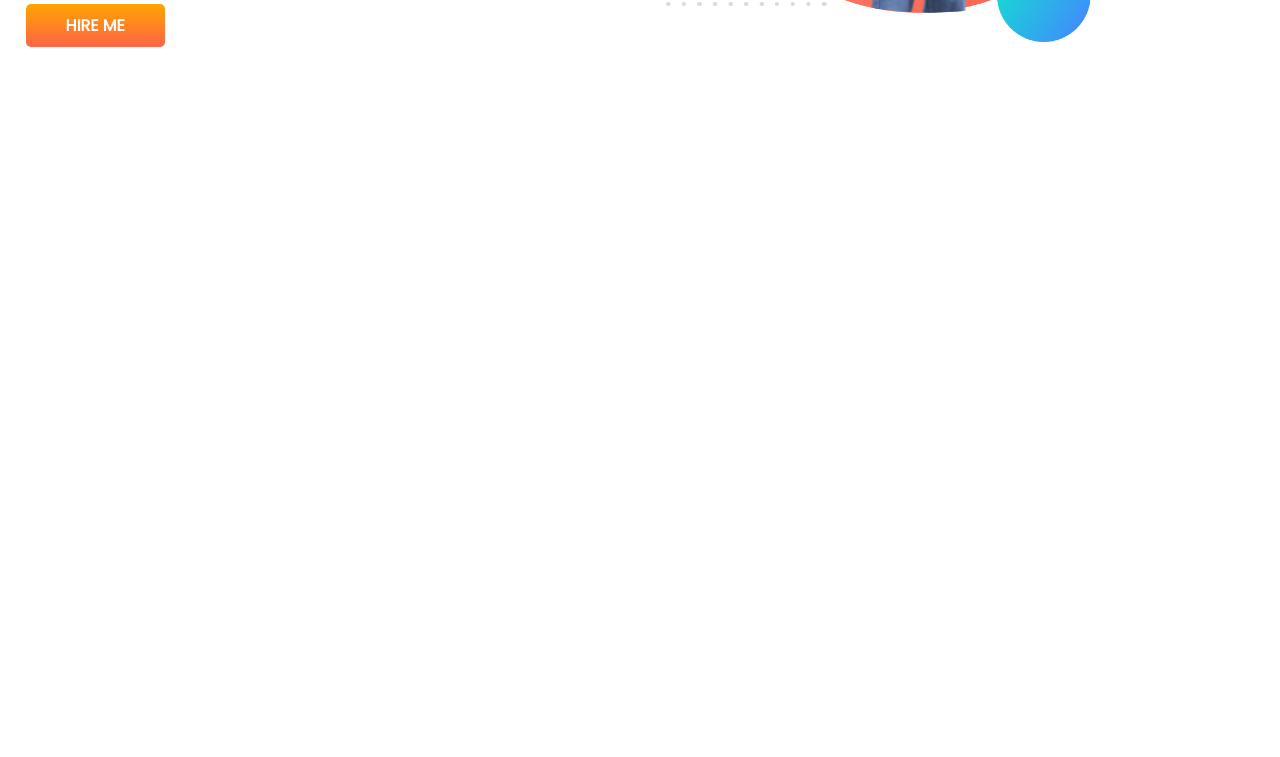
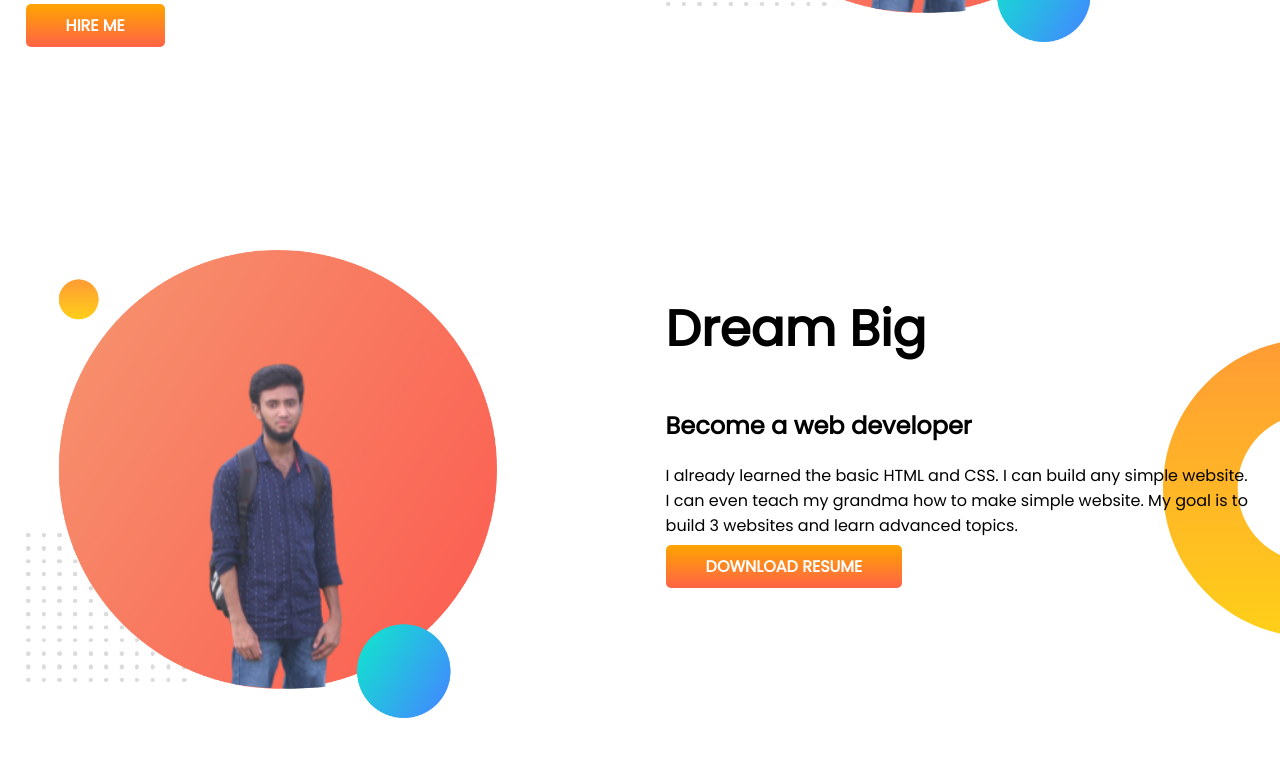
Before and after one commit to Yeasin-Arafat-01/practice-portfolio, a plain HTML site: page index.html in a window 1280 px wide. Shown: the part 451-1208 px from the top of the page. Before the commit the page ends 800 px from the top, so only its background shows below. Drawn offline with Linux system fonts and the light colour scheme.

Commit message:
dream added

```diff
--- a/index.html
+++ b/index.html
@@ -31,6 +31,18 @@
             <img src="images/Yeasin.png" alt="">
         </div>
     </section>
+    <section class="dream-big">
+        <div class="half-width">
+            <img src="images/Yeasin.png" alt="">
+        </div>
+        <div class="half-width">
+            <h1>Dream Big</h1>
+            <h2>Become a web developer</h2>
+            <p>I already learned the basic HTML and CSS. I can build any simple website. I can even teach my grandma how
+                to make simple website. My goal is to build 3 websites and learn advanced topics.</p>
+            <a class="link-button" href="">DOWNLOAD RESUME</a>
+        </div>
+    </section>
 </body>
 
 </html>
--- a/style.css
+++ b/style.css
@@ -10,6 +10,7 @@ h1{
 }
 section{
     display: flex;
+    margin-bottom: 150px;
 }
 .half-width{
     width: 50%;
@@ -30,3 +31,8 @@ section{
     background-image: url(images/top-banner.png);
     background-repeat: no-repeat;
 }
+.dream-big{
+    background-image: url(images/dream-bg.png);
+    background-repeat: no-repeat;
+    background-position: right;
+}
```
